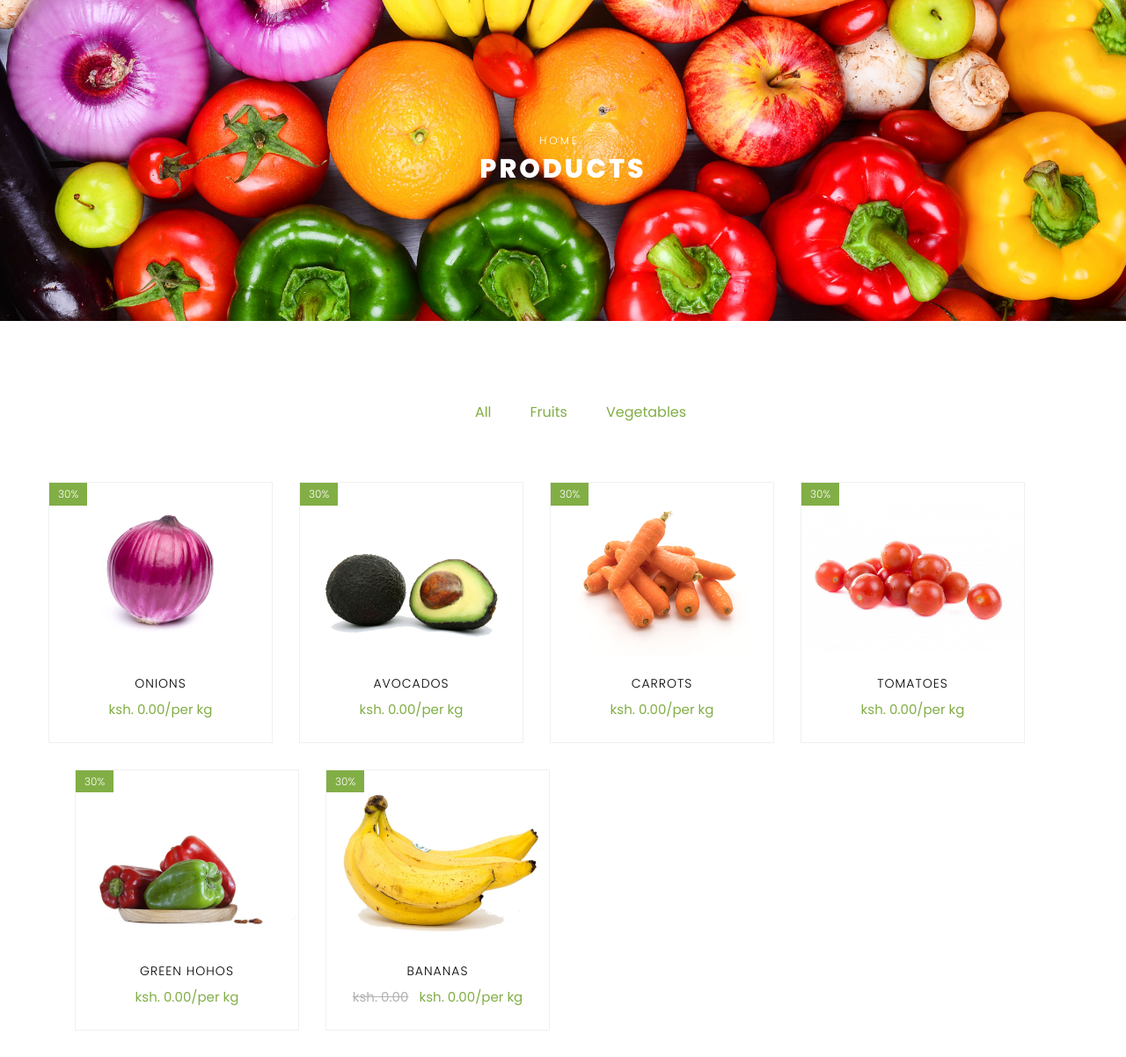
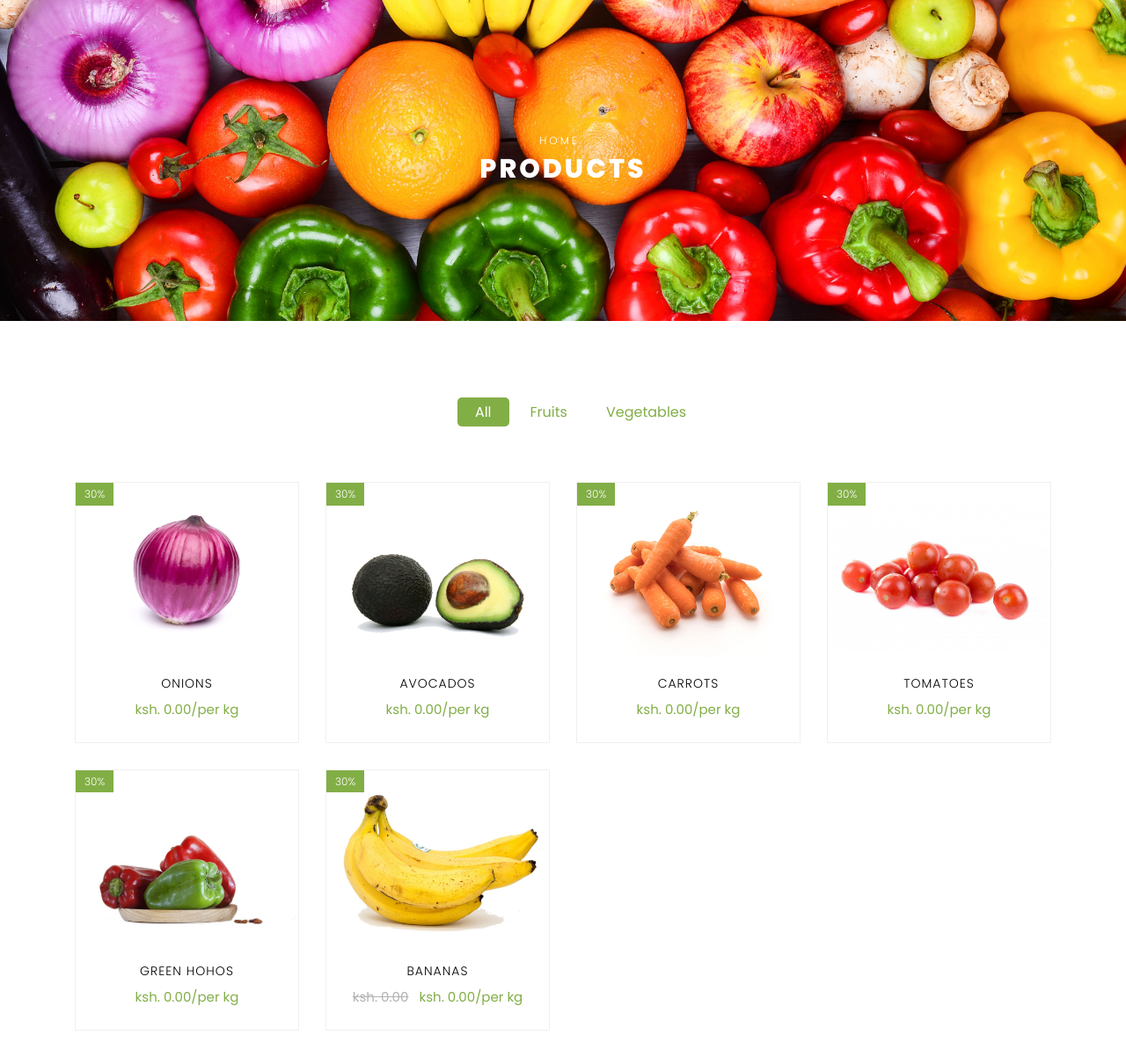
Before and after one commit to Ess-Bidali/InSeason, a Django app: template in_season/static_site/templates/static_site/products.html in a window 1280 px wide. Shown: the part 97-1299 px from the top of the page at 88% size. Run offline with Django 3.2, Linux system fonts and the light colour scheme; the template is opened without the code that fills it: values that come from a table or form of the project are taken from there, others are empty; data comes from the database, SQL or seed files in the repository; tables that the repository leaves empty hold one stand-in row (values such as "Sample post"); some libraries are stand-ins or nearby versions; some web fonts are replaced.

Commit message:
fixed tabs in shop.html to highlight the active filter when clicked

```diff
--- a/in_season/static_site/static/static_site/js/main.js
+++ b/in_season/static_site/static/static_site/js/main.js
@@ -260,57 +260,61 @@ AOS.init({
     };
     OnePageNav();
 
-    // $('.categButton').click(function () {
-    //     $.ajax({
-    //         type: 'GET',
-    //         data: { category: this.id },
-    //         success: function (data) {
-    //             data = JSON.parse(data);
-    //             $('#product-row').empty();
-    //             console.log(data);
-    //             let txt = ""
-    //             data.forEach(product => {
-    //                 txt += `
-    //                 <div class="col-md-6 col-lg-3">
-    //                     <div class="product">
-    //                     <a href="#" class="img-prod"><img class="img-fluid" src="${product["fields"]["image"]}" alt="${product["fields"]["name"]} image">
-    //                         <span class="status">30%</span>
-    //                         <div class="overlay"></div>
-    //                     </a>
-    //                         <div class="text py-3 pb-4 px-3 text-center">
-    //                             <h3><a href="#">${product["fields"]["name"]}s</a></h3>
-    //                             <div class="d-flex">
-    //                                 <div class="pricing">
-    //                                     <p class="price">
-    //                                         <span class="mr-2 price-dc">ksh. ${product["fields"]['old_price']}</span>
-    //                                         <span class="price-sale">ksh. ${product["fields"]['current_price']}/${product["fields"]['unit']}</span>
-    //                                     </p>
-    //                                 </div>
+    $('.categButton').click(function () {
+        $('.categButton.active').removeClass("active");
+        console.log(this);
+        $(this).addClass("active")
+        // $.ajax({
+        //     type: 'GET',
+        //     data: { category: this.id },
+        //     success: function (data) {
+        //         data = JSON.parse(data);
+        //         $('#product-row').empty();
+        //         console.log(data);
+        //         let txt = ""
+        //         data.forEach(product => {
+        //             txt += `
+        //             <div class="col-md-6 col-lg-3">
+        //                 <div class="product">
+        //                 <a href="#" class="img-prod"><img class="img-fluid" src="${product["fields"]["image"]}" alt="${product["fields"]["name"]} image">
+        //                     <span class="status">30%</span>
+        //                     <div class="overlay"></div>
+        //                 </a>
+        //                     <div class="text py-3 pb-4 px-3 text-center">
+        //                         <h3><a href="#">${product["fields"]["name"]}s</a></h3>
+        //                         <div class="d-flex">
+        //                             <div class="pricing">
+        //                                 <p class="price">
+        //                                     <span class="mr-2 price-dc">ksh. ${product["fields"]['old_price']}</span>
+        //                                     <span class="price-sale">ksh. ${product["fields"]['current_price']}/${product["fields"]['unit']}</span>
+        //                                 </p>
         //                             </div>
-    //                             <div class="bottom-area d-flex px-3">
-    //                                 <div class="m-auto d-flex">
-    //                                     <a href="#" class="add-to-cart d-flex justify-content-center align-items-center text-center">
-    //                                         <span><i class="ion-ios-menu"></i></span>
-    //                                     </a>
-    //                                     <a href="#" class="buy-now d-flex justify-content-center align-items-center mx-1">
-    //                                         <span><i class="ion-ios-cart"></i></span>
-    //                                     </a>
-    //                                     <a href="#" class="heart d-flex justify-content-center align-items-center ">
-    //                                         <span><i class="ion-ios-heart"></i></span>
-    //                                     </a>
-    //                                 </div>
+        //                         </div>
+        //                         <div class="bottom-area d-flex px-3">
+        //                             <div class="m-auto d-flex">
+        //                                 <a href="#" class="add-to-cart d-flex justify-content-center align-items-center text-center">
+        //                                     <span><i class="ion-ios-menu"></i></span>
+        //                                 </a>
+        //                                 <a href="#" class="buy-now d-flex justify-content-center align-items-center mx-1">
+        //                                     <span><i class="ion-ios-cart"></i></span>
+        //                                 </a>
+        //                                 <a href="#" class="heart d-flex justify-content-center align-items-center ">
+        //                                     <span><i class="ion-ios-heart"></i></span>
+        //                                 </a>
         //                             </div>
         //                         </div>
         //                     </div>
         //                 </div>
-    //                 `
-    //             });
-    //             $('#product-row').prepend(`
-    //                 ${txt}
-    //             `);
-    //         }
-    //     });
+        //             </div>
+        //             `
+        //         });
+        //         $('#product-row').prepend(`
+        //             ${txt}
+        //         `);
+        //         console.log(this);
+        //     }
         // });
+    });
 
     // magnific popup
     $('.image-popup').magnificPopup({
--- a/in_season/static_site/templates/static_site/base.html
+++ b/in_season/static_site/templates/static_site/base.html
@@ -15,7 +15,6 @@
             rel="stylesheet">
         <link href="https://fonts.googleapis.com/css?family=Lora:400,400i,700,700i&display=swap" rel="stylesheet">
         <link href="https://fonts.googleapis.com/css?family=Amatic+SC:400,700&display=swap" rel="stylesheet">
-        <link rel="stylesheet" href="{% static 'static_site/fonts/winston-andrews/Winston Andrews.otf' %}">
 
         <!-------------------------------------CSS------------------------------------------------->
         <link rel="stylesheet" href="{% static 'static_site/css/open-iconic-bootstrap.min.css' %}">
--- a/in_season/static_site/templates/static_site/products.html
+++ b/in_season/static_site/templates/static_site/products.html
@@ -1,7 +1,5 @@
 {% extends './shop.html'%}{% load static %}
 {% block products%}
-<div class="row" id="product-row"></div>
-
 
 {% for product in products%}
     <div class="col-md-6 col-lg-3 ftco-animate">
@@ -39,6 +37,5 @@
         </div>
     </div>
 {% endfor %}
-</div>
 
 {% endblock %}
--- a/in_season/static_site/templates/static_site/shop.html
+++ b/in_season/static_site/templates/static_site/shop.html
@@ -16,9 +16,9 @@
         <div class="row justify-content-center">
             <div class="col-md-10 mb-5 text-center">
                 <ul class="product-category">
-                    <li><a href="{% url 'static_site:shop' %}" class="{% if filtr == '' %}active{% endif %}">All</a></li>
+                    <li><a href="{% url 'static_site:shop' %}" class="categButton {% if not filtr %}active{% endif %}">All</a></li>
                     {% for category in categ %}
-                    <li><a href="{% url 'static_site:shop' category %}" class="categButton {% if filtr == category %}active{% endif %}" id="{{category}}">{{category}}s</a></li>
+                    <li><a href="{% url 'static_site:shop' category %}" class="categButton {% if filtr == category.name %}active{% endif %}" id="{{category}}">{{category}}s</a></li>
                     {% endfor %}
                 </ul>
             </div>
--- a/in_season/static_site/views.py
+++ b/in_season/static_site/views.py
@@ -12,7 +12,7 @@ def index(request):
 
 def shop(request, category=''):
     if request.GET.get('category'):
-        return redirect('static_site:filter', category=request.GET.get('category'))
+        category = request.GET.get('category')
     if category:
         return redirect('static_site:filter', category=category)
 
```
Also changed, not shown: in_season/media/products/2020.04/avocado_rINtNgJ.jpg (deleted), in_season/media/products/2020.04/capsicum.jpg (deleted), in_season/media/products/2020.04/hoho.jpg (deleted). Lines whose indentation alone changed are shown as unchanged.
